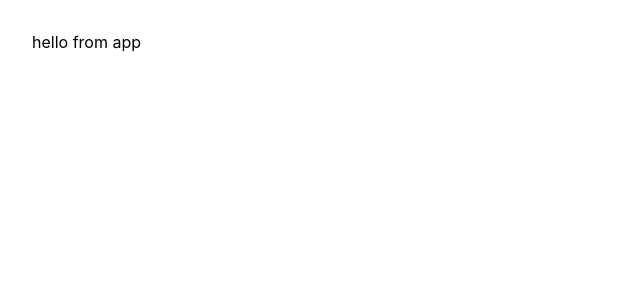
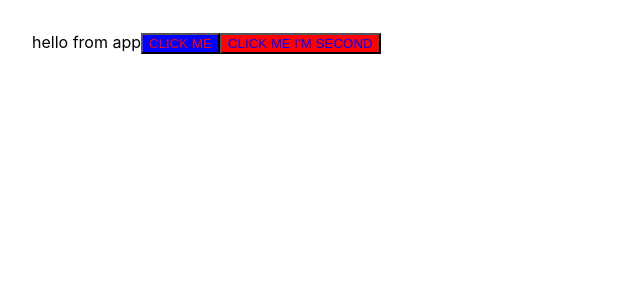
Before and after one commit to Joshua-Tu/styled-components-tutorial, a React (Create React App) app: page / in a window 1280 px wide. Shown: the top 300 px of the page, without its empty margins (0-640 px from the left). Built offline with nearby package versions, Linux system fonts and the light colour scheme.

Commit message:
styled components used in App.js

```diff
--- a/src/App.js
+++ b/src/App.js
@@ -1,11 +1,30 @@
 import React from 'react';
 import './App.css';
+import styled from 'styled-components';
 
+// const name = 'john'
+// const greeting = `hello, my name is ${name}`
+// styled-components utilizes tagged template literals to style your components
+// function`` - tagged template literal
+
+const Button = styled.button`
+  color: red;
+  background: blue;
+  text-transform: uppercase;
+`;
+
+const SecondButton = styled.button`
+  color: blue;
+  background: red;
+  text-transform: uppercase;
+`;
 
 function App() {
   return (
     <div>
       hello from app
+      <Button>click me</Button>
+      <SecondButton>click me i'm second</SecondButton>
     </div>
   );
 }
```
